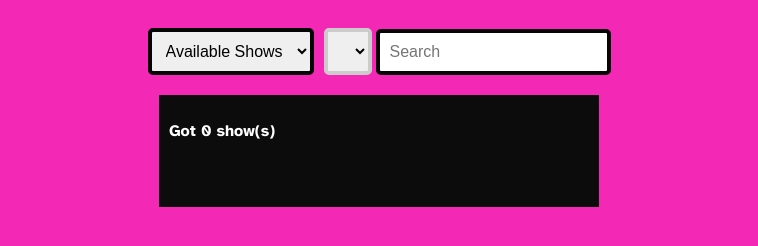
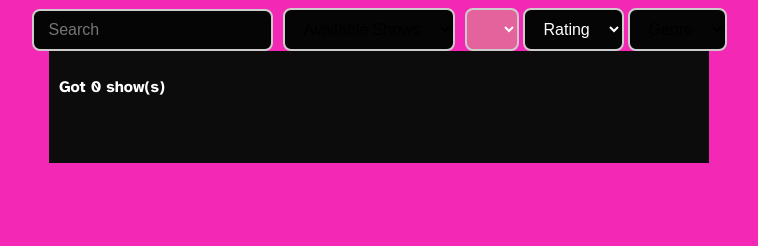
Before and after one commit to EvelynMwanunura/Project-TV-Show, a plain HTML site: page index.html in a window 1280 px wide. Shown: the whole page, without its empty margins (261-1019 px from the left). Drawn offline with Linux system fonts and the light colour scheme; no server answers.

Commit message:
Added filter by rating and genre

```diff
--- a/index.html
+++ b/index.html
@@ -17,6 +17,7 @@
   <body>
     <div>
       <div id="select-container">
+        <input type="search" id="search" placeholder="Search" />
         <label for="otherShowsSelect">
           <select id="otherShowsSelect"></select>
         </label>
@@ -24,7 +25,8 @@
           <label for="select">
             <select id="select"></select>
           </label>
-          <input type="search" id="search" placeholder="Search" />
+          <select id="rating"></select>
+          <select id="genre"></select>
         </label>
       </div>
       <div id="root"></div>
--- a/script.js
+++ b/script.js
@@ -32,6 +32,8 @@ const fetchShows = async () => {
   const showsArray = await fetchShows();
   RenderShowsDropDown(showsArray);
   renderAllShows(showsArray);
+  renderRatingDropdown(showsArray);
+  renderGenreDropdown(showsArray);
 })();
 
 // this is just a function to show error
@@ -239,5 +241,85 @@ showsDropdown.addEventListener("change", async () => {
   }
 });
 
+function renderRatingDropdown(shows) {
+  const ratingDropdown = document.getElementById("rating");
+  ratingDropdown.innerHTML = "";
+
+  const defaultOption = document.createElement("option");
+  defaultOption.value = "";
+  defaultOption.textContent = "Rating";
+  ratingDropdown.appendChild(defaultOption);
+
+  // Get unique ratings and sort them
+  const uniqueRatings = [
+    ...new Set(
+      shows
+        .map((show) => show.rating.average)
+        .filter((rating) => rating !== null)
+        .sort((a, b) => b - a)
+    ),
+  ];
+
+  uniqueRatings.forEach((rating) => {
+    const option = document.createElement("option");
+    option.value = rating;
+    option.textContent = rating;
+    ratingDropdown.appendChild(option);
+  });
+
+  // Event listener for dropdown filter
+  ratingDropdown.addEventListener("change", () => {
+    const selectedRating = parseFloat(ratingDropdown.value);
+
+    if (!selectedRating) {
+      renderAllShows(shows); // Reset to show all
+    } else {
+      const filtered = shows.filter(
+        (show) => show.rating.average === selectedRating
+      );
+      renderAllShows(filtered);
+    }
+  });
+}
+
+//Filter by Genre
+
+function renderGenreDropdown(shows) {
+  const genreDropdown = document.getElementById("genre");
+  genreDropdown.innerHTML = "";
+
+  // Create default option
+  const defaultOption = document.createElement("option");
+  defaultOption.value = "";
+  defaultOption.textContent = "Genre";
+  genreDropdown.appendChild(defaultOption);
+
+  // Collect all genres into a single array
+  const allGenres = shows.flatMap((show) => show.genres || []);
+  const uniqueGenres = [...new Set(allGenres)].sort();
+
+  // Populate dropdown with unique genres
+  uniqueGenres.forEach((genre) => {
+    const option = document.createElement("option");
+    option.value = genre;
+    option.textContent = genre;
+    genreDropdown.appendChild(option);
+  });
+
+  // Event listener to filter shows by selected genre
+  genreDropdown.addEventListener("change", () => {
+    const selectedGenre = genreDropdown.value;
+
+    if (!selectedGenre) {
+      renderAllShows(shows); // Show all if no genre selected
+    } else {
+      const filteredShows = shows.filter((show) =>
+        show.genres.includes(selectedGenre)
+      );
+      renderAllShows(filteredShows);
+    }
+  });
+}
+
 // Window onload setup
 window.onload = setup;
--- a/style.css
+++ b/style.css
@@ -57,15 +57,6 @@ li img {
   height: auto;
 }
 
-#search {
-  padding: 10px;
-  margin-bottom: 20px;
-  margin-top: 20px;
-  border-radius: 5px;
-  border: 4px solid rgb(5, 5, 5);
-  font-size: 16px;
-}
-
 #select-container {
   display: flex;
   align-items: center;
@@ -75,24 +66,6 @@ li img {
 #select-container label,
 #select-container input {
   margin: 0;
-}
-
-#otherShowsSelect {
-  padding: 10px;
-  margin-bottom: 20px;
-  margin-top: 20px;
-  border-radius: 5px;
-  border: 4px solid rgb(5, 5, 5);
-  font-size: 16px;
-}
-
-#select {
-  padding: 10px;
-  margin-bottom: 20px;
-  margin-top: 20px;
-  border-radius: 5px;
-  border: 4px solid #ccc;
-  font-size: 16px;
 }
 
 .showName {
@@ -170,3 +143,85 @@ li img {
   background-color: rgb(243, 41, 182);
   transform: scale(1.1);
 }
+
+#genre {
+  padding: 10px 15px;
+  font-size: 16px;
+  border: 2px solid #ccc;
+  border-radius: 8px;
+  background-color: rgb(5, 5, 5);
+  cursor: pointer;
+  transition: border-color 0.3s ease;
+}
+
+#genre:hover,
+#genre:focus {
+  border-color: #0077cc;
+  outline: none;
+}
+
+#rating {
+  padding: 10px 15px;
+  font-size: 16px;
+  border: 2px solid #ccc;
+  border-radius: 8px;
+  background-color: rgb(5, 5, 5);
+  cursor: pointer;
+  transition: border-color 0.3s ease;
+  color: white;
+}
+
+#rating:hover,
+#rating:focus {
+  border-color: #0077cc;
+  outline: none;
+}
+
+#select {
+  padding: 10px 15px;
+  font-size: 16px;
+  border: 2px solid #ccc;
+  border-radius: 8px;
+  background-color: rgb(228, 99, 157);
+  cursor: pointer;
+  transition: border-color 0.3s ease;
+  color: white;
+}
+
+#select:hover,
+#select:focus {
+  border-color: #0077cc;
+  outline: none;
+}
+
+#otherShowsSelect {
+  padding: 10px 15px;
+  font-size: 16px;
+  border: 2px solid #ccc;
+  border-radius: 8px;
+  background-color: rgb(5, 5, 5);
+  cursor: pointer;
+  transition: border-color 0.3s ease;
+}
+
+#otherShowsSelect:hover,
+#otherShowsSelect:focus {
+  border-color: #0077cc;
+  outline: none;
+}
+
+#search {
+  padding: 10px 15px;
+  font-size: 16px;
+  border: 2px solid #ccc;
+  border-radius: 8px;
+  background-color: rgb(5, 5, 5);
+  cursor: pointer;
+  transition: border-color 0.3s ease;
+}
+
+#search:hover,
+#search:focus {
+  border-color: #0077cc;
+  outline: none;
+}
```
